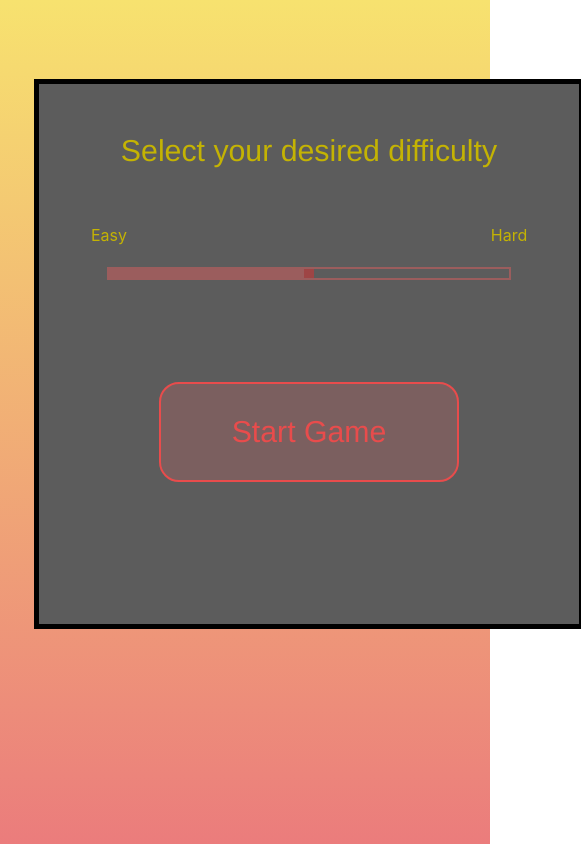
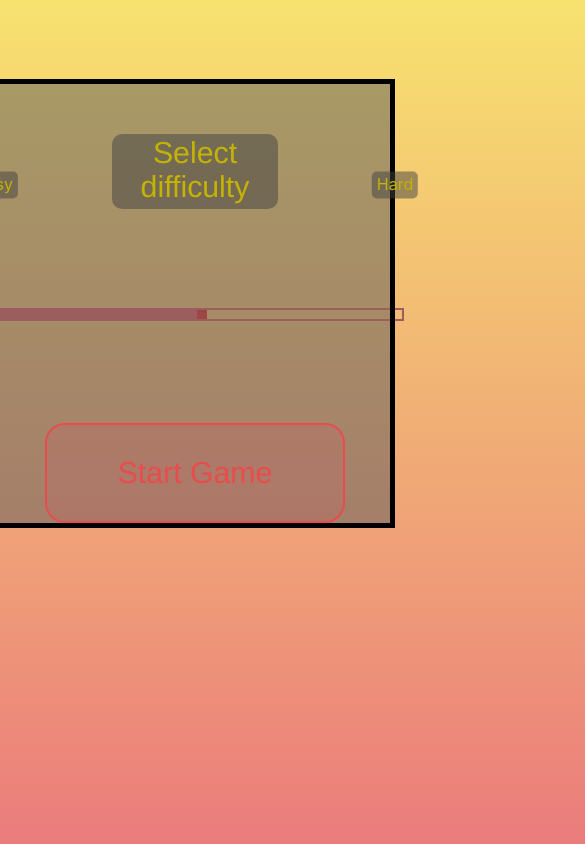
Before and after one commit to Philip748/Sudoku-Web-App, a React (Create React App) app: page / in a window 390 px wide. Shown: the top 844 px of the page, 585 px wide, since content can reach past the window. Built offline with nearby package versions, Linux system fonts and the light colour scheme.

Commit message:
Prepare for mobile

```diff
--- a/src/Board.css
+++ b/src/Board.css
@@ -1,11 +1,14 @@
 .boardClass {
     background-color: #424242;
-    width: 540px;
-    height: 540px;
-    margin-left: calc(10vw);
-    margin-top: calc(10vh);
+    left:0;
+    right:0;
+    max-width: 540px;
+    width: 100vw;
+    aspect-ratio: 1 / 1;
     position: absolute;
-    display: grid;
+    margin-left: auto;
+    margin-right: auto;
+    margin-top: 10vh;
     grid-template-columns: 1fr 1fr 1fr 1fr 1fr 1fr 1fr 1fr 1fr;
     grid-gap: 4px;
     outline: 5px solid black;
@@ -13,8 +16,17 @@
     filter: brightness(100%);
 }
 
+#board{
+    display: none;
+}
+
+#finishBoxId{
+    display: none;
+}
+
 .line {
-    height: 543px;
+    max-height: 543px;
+    height: 100vw;
     width: 4px;
     background-color: rgb(0, 0, 0);
     position: absolute;
@@ -23,45 +35,58 @@
 
 
 #lineOne {
-    left: calc(50% - 93px);
-    top: calc(50% - 270px);
+    left: 33%;
+    top: 0;
 }
 
 #lineTwo {
-    left: calc(50% + 89px);
-    top: calc(50% - 270px);
+    left: 66%;
+    top: 0;
 }
 
 #lineThree {
-    transform: rotate(90deg);
-    left: calc(50% - 4px);
-    top: calc(50% - 181px);
+    max-width: 543px;
+    width: 100vw;
+    height: 4px;
+    left: 0%;
+    top: 66%;
 }
 
 #lineFour {
-    transform: rotate(90deg);
-    left: calc(50% - 2px);
-    top: calc(50% - 362px);
+    max-width: 543px;
+    width: 100vw;
+    height: 4px;
+    left: 0%;
+    top: 33%;
 }
 
 .finishBox {
-    background-color: rgb(92, 92, 92);
+    background-color: rgba(92, 92, 92, 0.5);
     color: rgb(196, 179, 3);
     outline: solid black 4px;
+    left:0;
+    right:0;
+    max-width: 540px;
+    width: 100vw;
+    aspect-ratio: 1 / 1;
     position: absolute;
-    margin-left: calc(10vw);
-    margin-top: calc(10vh);
-    height: 460px;
-    width: 540px;
+    margin-left: auto;
+    margin-right: auto;
+    margin-top: 10vh;
     z-index: 1;
     text-align: center;
-    padding-top: 80px;
     font-size: 3ch;
     font-family: 'Franklin Gothic Medium', 'Arial Narrow', Arial, sans-serif;
 }
 
+#congratulationText{
+    margin-top: 70px;
+}
+
 #playAnotherButton{
-    background-color: #9e4545;
+    background-color: #be666650;
+    color: #e84c4c;
+    border: solid #e84c4c 2px;
     width: 300px;
     height: 100px;
     font-size: 3ch;
@@ -71,24 +96,38 @@
 }
 
 #playAnotherButton:hover {
-    background-color: #be6666;
+    background-color: #fe7b7b50;
     cursor: pointer;
+    color: #f38d8d;
+    border: solid #f38d8d 2px;
 }
 
 #newGameDiv{
-    background-color: rgb(92, 92, 92);
+    background-color: rgba(92, 92, 92, 0.5);
     color: rgb(196, 179, 3);
-    width: 540px;
-    height: 540px;
+    left:0;
+    right:0;
+    max-width: 540px;
+    width: 100vw;
+    aspect-ratio: 1 / 1;
     position: absolute;
-    margin-left: calc(10vw);
-    margin-top: calc(10vh);
+    margin-left: auto;
+    margin-right: auto;
+    margin-top: 10vh;
     z-index: 3;
     text-align: center;
+    outline: 5px solid black;
 }
 
 #newGameHeading{
+    background-color: #42424280;
+    padding: 5px;
+    padding-top: 2px;
+    border-radius: 10px;
     margin-top: 50px;
+    width: 40%;
+    margin-left: auto;
+    margin-right: auto;
     font-size: 3ch;
     font-family: 'Franklin Gothic Medium', 'Arial Narrow', Arial, sans-serif;
 }
@@ -145,6 +184,10 @@ input[type="range"]::-ms-fill-upper {
 }
 
 #hardText{
+    background-color: #42424280;
+    padding: 5px;
+    padding-top: 2px;
+    border-radius: 5px;
     position: absolute;
     left: calc(50% + 200px);
     top: calc(50% - 135px);
@@ -153,6 +196,10 @@ input[type="range"]::-ms-fill-upper {
 }
 
 #easyText{
+    background-color: #42424280;
+    padding: 5px;
+    padding-top: 2px;
+    border-radius: 5px;
     position: absolute;
     left: calc(50% - 200px);
     top: calc(50% - 135px);
@@ -184,10 +231,11 @@ input[type="range"]::-ms-fill-upper {
     color: #e84c4c;
     border: solid #e84c4c 2px;
     width: 150px;
-    height: 6vh;
+    height: 40px;
     font-size: 2ch;
     font-family: 'Franklin Gothic Medium', 'Arial Narrow', Arial, sans-serif;
     border-radius: 20px;
+    transform: translateY(-50px);
 }
 
 .controlButton:hover {
@@ -195,31 +243,32 @@ input[type="range"]::-ms-fill-upper {
     cursor: pointer;
     color: #f38d8d;
     border: solid #f38d8d 2px;
+    top: 0%;
 }
 
 #revealSquareButton{
-    display: none;
     position: absolute;
-    margin-left: calc(10vw + 390px);
-    margin-top: calc(2vh);
+    right: 0;
 }
 
 #newGameButton{
-    display: none;
     position: absolute;
-    margin-left: calc(10vw);
-    margin-top: calc(2vh);
+    left: 0;
 }
 
 #restartButton{
-    display: none;
     position: absolute;
-    margin-left: calc(10vw + 193px);
-    margin-top: calc(2vh);
+    left: 0;
+    right: 0;
+    margin-left: auto;
+    margin-right: auto;
 }
 
 #timerDiv{
-    display: none;
+    position: absolute;
+    right: 0;
+    bottom: 0;
+    transform: translate(4px, 40px);
 }
 
 html, body {
@@ -229,9 +278,17 @@ html, body {
 }
 
 #pageDiv {
-    width: calc(100vw + 100px);
+    width: 10000px;
     height: 100vh;
     min-height: 640px;
     background-image: linear-gradient(rgb(247, 226, 111), rgb(235, 124, 124));
     z-index: -2;
 }
+
+body {
+    overflow-x:hidden;
+}
+
+body::-webkit-scrollbar{
+    display: none;
+  }
--- a/src/Board.js
+++ b/src/Board.js
@@ -318,12 +318,10 @@ export default function Board() {
     function checkCompletion(){
         if (checkIfCompleted(sudokuBoard)){
             setIsPuzzleFinished(true);
-            var y = document.getElementById("timerDiv");
-            if (y) y.style.display = "none";
-            var z = document.getElementById("newGameButton");
-            if (z) z.style.display = "none";
-            var c = document.getElementById("revealSquareButton");
+            var c = document.getElementById("board");
             if (c) c.style.display = "none";
+            var c = document.getElementById("finishBoxId");
+            if (c) c.style.display = "block";
         };
     }
 
@@ -384,20 +382,14 @@ export default function Board() {
     function playAnother() {
         var x = document.getElementById("newGameDiv");
         if (x) x.style.display = "none";
-        var y = document.getElementById("timerDiv");
-        if (y) y.style.display = "block";
-        var z = document.getElementById("newGameButton");
-        if (z) z.style.display = "block";
-        var c = document.getElementById("revealSquareButton");
-        if (c) c.style.display = "block";
-        var c = document.getElementById("restartButton");
-        if (c) c.style.display = "block";
+        var c = document.getElementById("board");
+        c.style.display = "grid";
         var y = document.getElementById("myRange");
         difficulty = 0.75 - y.value/100;
+        squaresRevealed = 0;
         if (revealing){
-            enterRevealSquareMode();
+            toggleRevealSquareMode();
         }
-        squaresRevealed = 0;
         setSeconds(0);
         setMinutes(0);
         setIsPuzzleFinished(false);
@@ -407,7 +399,7 @@ export default function Board() {
         setSudokuBoard(temp);
     }
 
-    function enterRevealSquareMode() {
+    function toggleRevealSquareMode() {
         if (selectedSquareID !== null) {
           selectSquareByID(selectedSquareID);
         }
@@ -420,13 +412,13 @@ export default function Board() {
             squares[i].style.cursor = "default";
           }
         }
-        if (revealing){
         var x = document.getElementById("revealSquareButton");
+        if (x) {
+          if (revealing) {
             x.style.backgroundColor = "#be6666";
+          } else {
+            x.style.backgroundColor = "#be666650";
           }
-        else {
-            var x = document.getElementById("revealSquareButton");
-            x.style.backgroundColor = "#be666650";
         }
       }
 
@@ -434,14 +426,10 @@ export default function Board() {
       function displayStartNewGame(){
         var x = document.getElementById("newGameDiv");
         if (x) x.style.display = "block";
-        var y = document.getElementById("timerDiv");
-        if (y) y.style.display = "none";
-        var z = document.getElementById("newGameButton");
-        if (z) z.style.display = "none";
-        var c = document.getElementById("revealSquareButton");
-        if (c) c.style.display = "none";
-        var c = document.getElementById("restartButton");
-        if (c) c.style.display = "none";
+        var x = document.getElementById("finishBoxId");
+        if (x) x.style.display = "none";
+        var x = document.getElementById("board");
+        if (x) x.style.display = "none";
     }
 
     function restartBoard(board){
@@ -460,38 +448,33 @@ export default function Board() {
     return (
         <div>
             <div id='pageDiv'>
-            <div id='timerDiv'>
-                <Timer seconds={seconds} setSeconds={setSeconds} minutes={minutes} setMinutes={setMinutes} isPuzzleFinished={isPuzzleFinished}/>
-            </div>
                 <div id='newGameDiv'>
-                <p id='newGameHeading'>Select your desired difficulty</p>
+                    <p id='newGameHeading'>Select difficulty</p>
                     <p id='easyText'>Easy</p> <p id='hardText'>Hard</p>
                     <div className="slidecontainer">
                         <input type="range" min="0" max="50" defaultValue="25" className="slider" id="myRange"></input>
                     </div>
                     <button id='startGameButton' onClick={playAnother}>Start Game</button>
                 </div>
-            {isPuzzleFinished ? (
-                <div className='finishBox'>
-                Congratulations, you finished the puzzle!
+                <div className='finishBox' id='finishBoxId'>
+                    <p id="congratulationText">Congratulations, you finished the puzzle!</p>
                     <h5>Your time taken was: {minutes} minutes and {seconds} seconds</h5>
                     <h5>You used {squaresRevealed} reveals</h5>
                     <button id='playAnotherButton' onClick={displayStartNewGame}>Play Another</button>
                 </div>
-            ) : (
-            <>
-            <div className='boardClass'>
+                <div className='boardClass' id='board'>
                     <div className='line' id='lineOne'/>
                     <div className='line' id='lineTwo'/>
                     <div className='line' id='lineThree'/>
                     <div className='line' id='lineFour'/>
                     {squaresSet}
+                    <button id='newGameButton' className='controlButton' onClick={displayStartNewGame}>New Game</button>
+                    <button id='revealSquareButton' className='controlButton' onClick={toggleRevealSquareMode}>Reveal Square</button>
+                    <button id='restartButton' className='controlButton' onClick={() => setSudokuBoard(restartBoard(sudokuBoard))}>Restart</button>
+                    <div id='timerDiv'>
+                        <Timer seconds={seconds} setSeconds={setSeconds} minutes={minutes} setMinutes={setMinutes} isPuzzleFinished={isPuzzleFinished}/>
                     </div>
-            </>
-            )}
-            <button id='newGameButton' className='controlButton' onClick={displayStartNewGame}>New Game</button>
-            <button id='revealSquareButton' className='controlButton' onClick={enterRevealSquareMode}>Reveal Square</button>
-            <button id='restartButton' className='controlButton' onClick={() => setSudokuBoard(restartBoard(sudokuBoard))}>Restart</button>
+                </div>
             </div>
         </div>
     );
--- a/src/Timer.css
+++ b/src/Timer.css
@@ -5,7 +5,4 @@
     text-align: center;
     border: 4px solid black;
     font-size: x-large;
-    position: absolute;
-    margin-left: calc(10vw - 4px);
-    margin-top: calc(10vh + 540px);
 }
```
Lines whose indentation alone changed are shown as unchanged.
